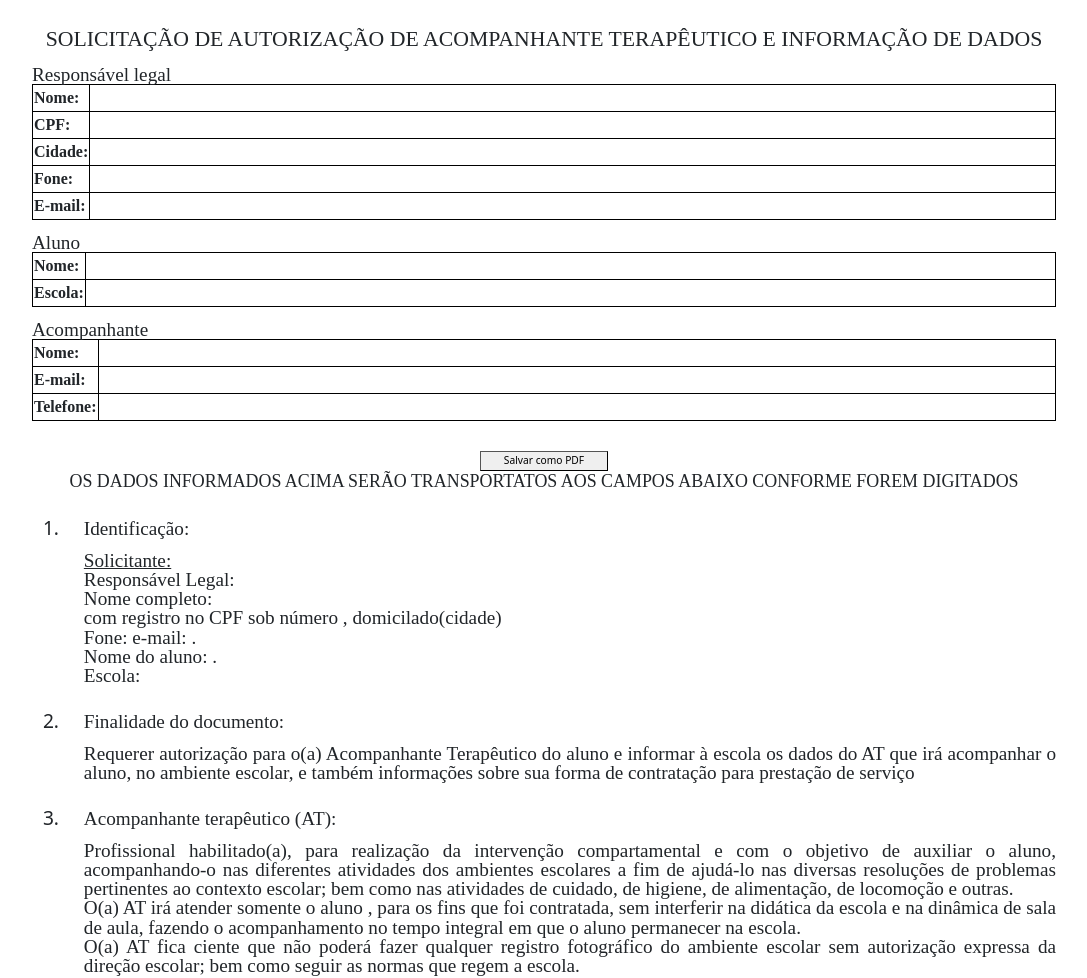
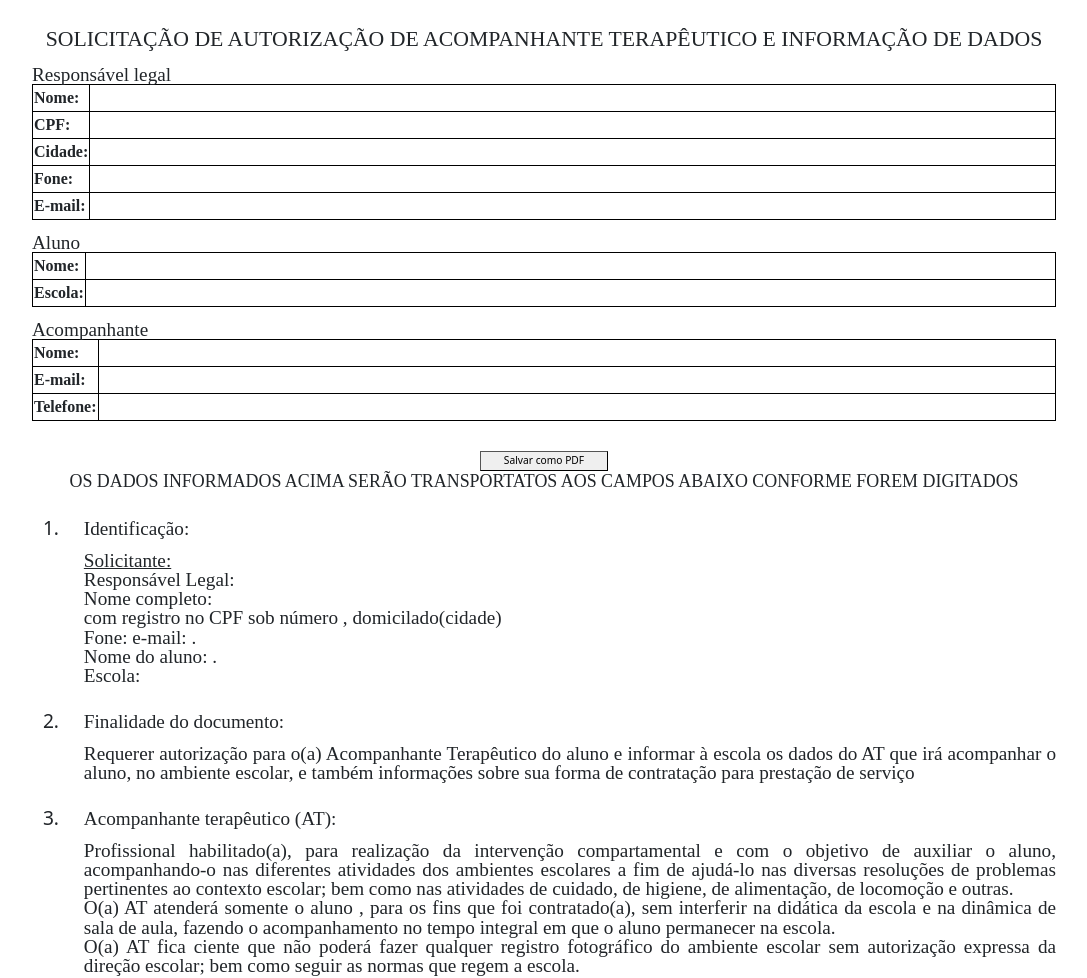
Before and after one commit to Skyramopdemo/EXPMFER, a plain HTML site: page Solicitação/Solicitação de Autorização de Acompanhante Terapêutico e Informação de Dados/autorizacaoAcompanhante.html in a window 1280 px wide. Shown: the top 978 px of the page, without its empty margins (96-1183 px from the left). Drawn offline with nearby package versions, Linux system fonts and the light colour scheme.

Commit message:
correção ortográfica

```diff
--- a/Solicitação/Solicitação de Autorização de Acompanhante Terapêutico e Informação de Dados/autorizacaoAcompanhante.html
+++ b/Solicitação/Solicitação de Autorização de Acompanhante Terapêutico e Informação de Dados/autorizacaoAcompanhante.html
@@ -235,7 +235,7 @@
                 <p class="item">Acompanhante terapêutico (AT):</p>
                 <div>
                     <p>Profissional habilitado(a), para realização da intervenção compartamental e com o objetivo de auxiliar o aluno, acompanhando-o nas diferentes atividades dos ambientes escolares a fim de ajudá-lo nas diversas resoluções de problemas pertinentes ao contexto escolar; bem como nas atividades de cuidado, de higiene, de alimentação, de locomoção e outras.</p>
-                    <p>O(a) AT irá atender somente o aluno <span class="nome_aluno"></span>, para os fins que foi contratada, sem interferir na didática da escola e na dinâmica de sala de aula, fazendo o acompanhamento no tempo integral em que o aluno permanecer na escola.</p>
+                    <p>O(a) AT atenderá somente o aluno <span class="nome_aluno"></span>, para os fins que foi contratado(a), sem interferir na didática da escola e na dinâmica de sala de aula, fazendo o acompanhamento no tempo integral em que o aluno permanecer na escola.</p>
                     <p>O(a) AT fica ciente que não poderá fazer qualquer registro fotográfico do ambiente escolar sem autorização expressa da direção escolar; bem como seguir as normas que regem a escola.</p>
                 </div>
             </li>
```
